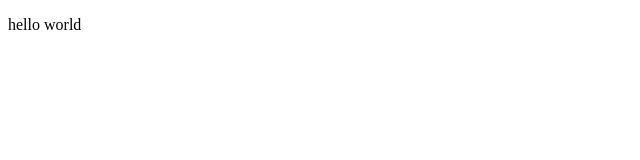
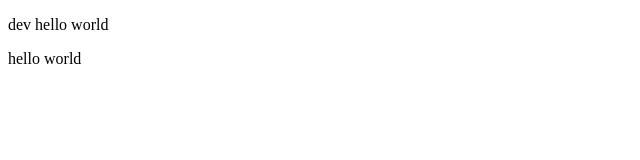
Before and after one commit to gxbxgithub/git-test01, a plain HTML site: page index.html in a window 1280 px wide. Shown: the whole page, without its empty margins (0-640 px from the left). Drawn offline with Linux system fonts and the light colour scheme.

Commit message:
dev hello world

```diff
--- a/index.html
+++ b/index.html
@@ -5,6 +5,7 @@
 </head>
 <body>
 	<div class="main_div">
+		<p>dev hello world</p>
 		<p>hello world</p>
 	</div>
 </body>
```
